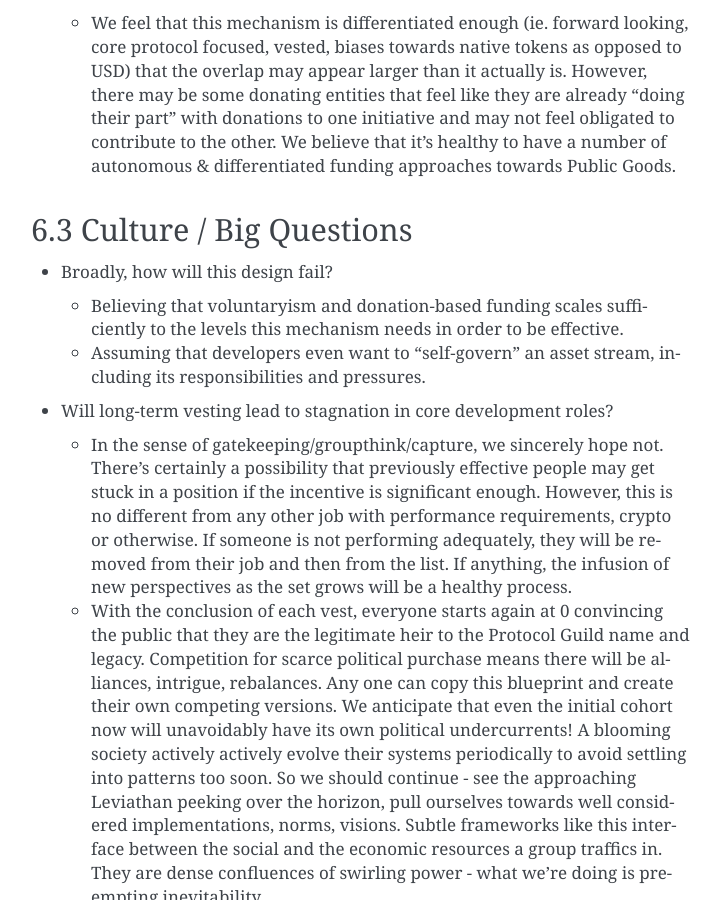
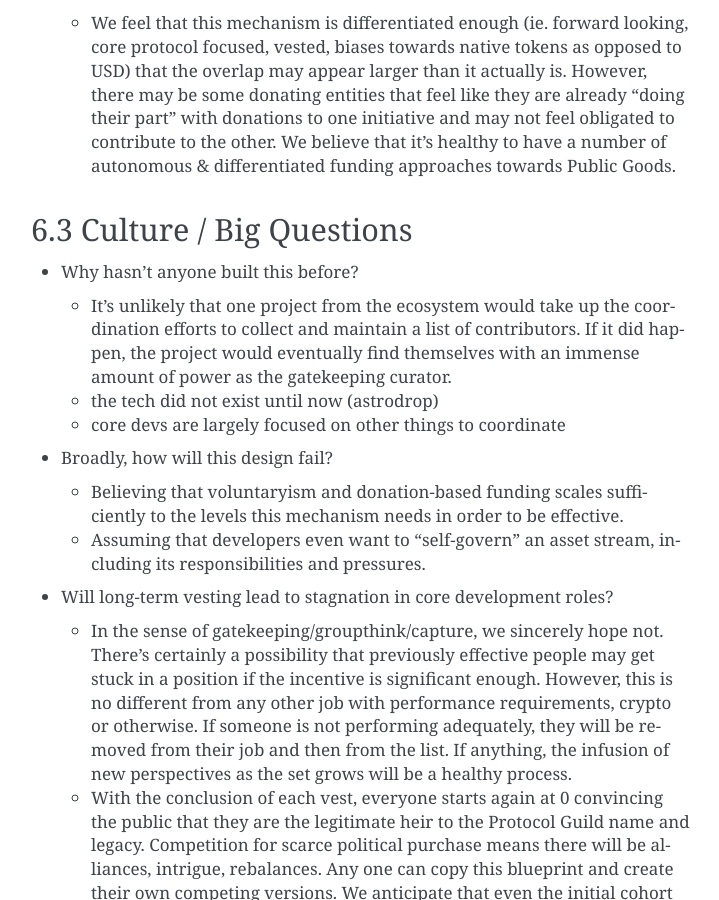
Before and after one commit to protocolguild/documentation, a Sphinx documentation site: the page built from docs/6-anticipated-concerns.md, in a window 1280 px wide and 900 px high, scrolled down 3497 px. Shown: the whole window, without its empty margins (389-1108 px from the left). Built offline with Sphinx 7.4.7, drawn with Linux system fonts in a browser that asks for light colours.

Commit message:
Update 6-anticipated-concerns.md

```diff
--- a/docs/6-anticipated-concerns.md
+++ b/docs/6-anticipated-concerns.md
@@ -68,6 +68,11 @@
 
 ### 6.3 Culture / Big Questions
 
+- Why hasn't anyone built this before?
+    - It's unlikely that one project from the ecosystem would take up the coordination efforts to collect and maintain a list of contributors. If it did happen, the project would eventually find themselves with an immense amount of power as the gatekeeping curator.
+    - the tech did not exist until now (astrodrop)
+    - core devs are largely focused on other things to coordinate
+
 - Broadly, how will this design fail?
     - Believing that voluntaryism and donation-based funding scales sufficiently to the levels this mechanism needs in order to be effective.
     - Assuming that developers even want to "self-govern" an asset stream, including its responsibilities and pressures.
```
